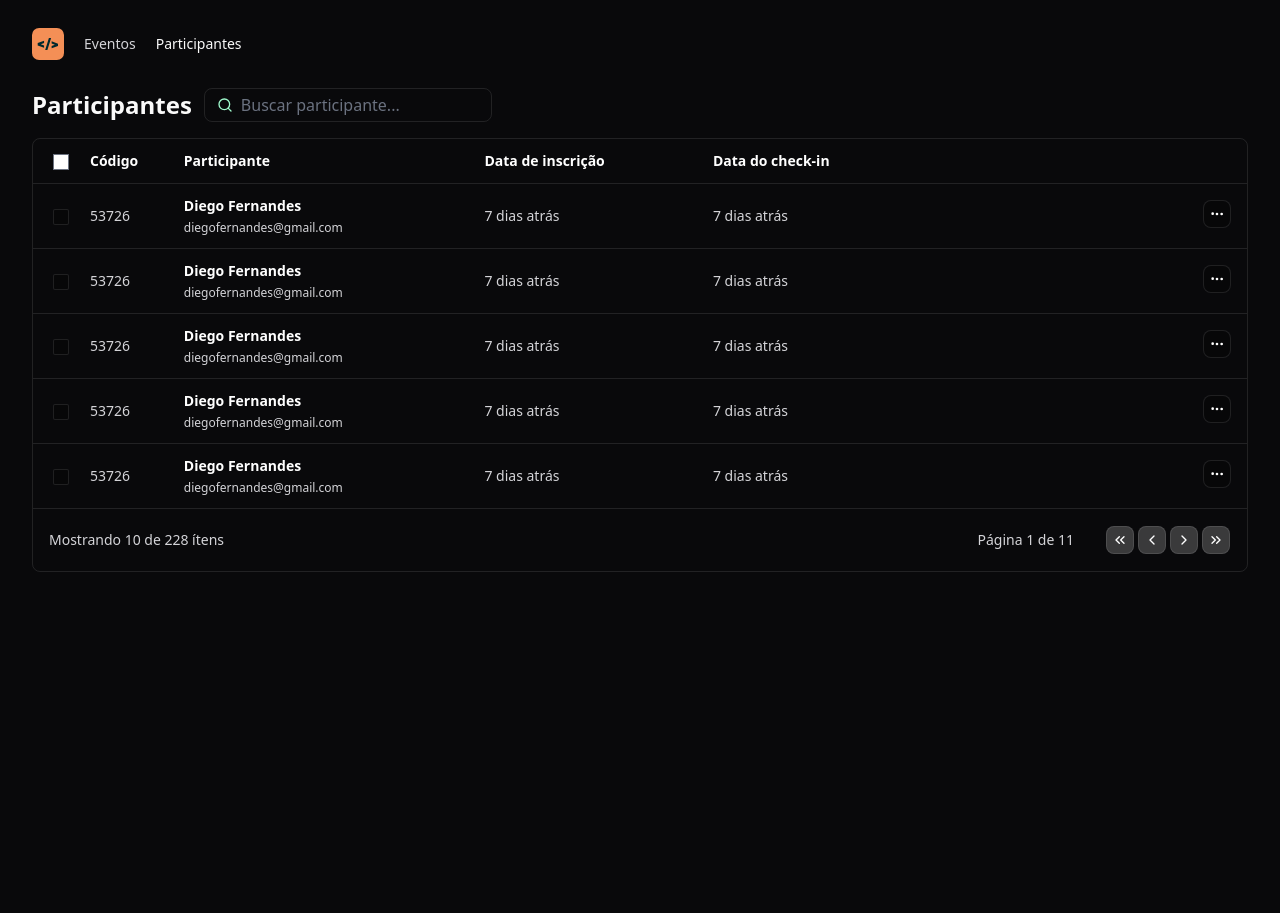
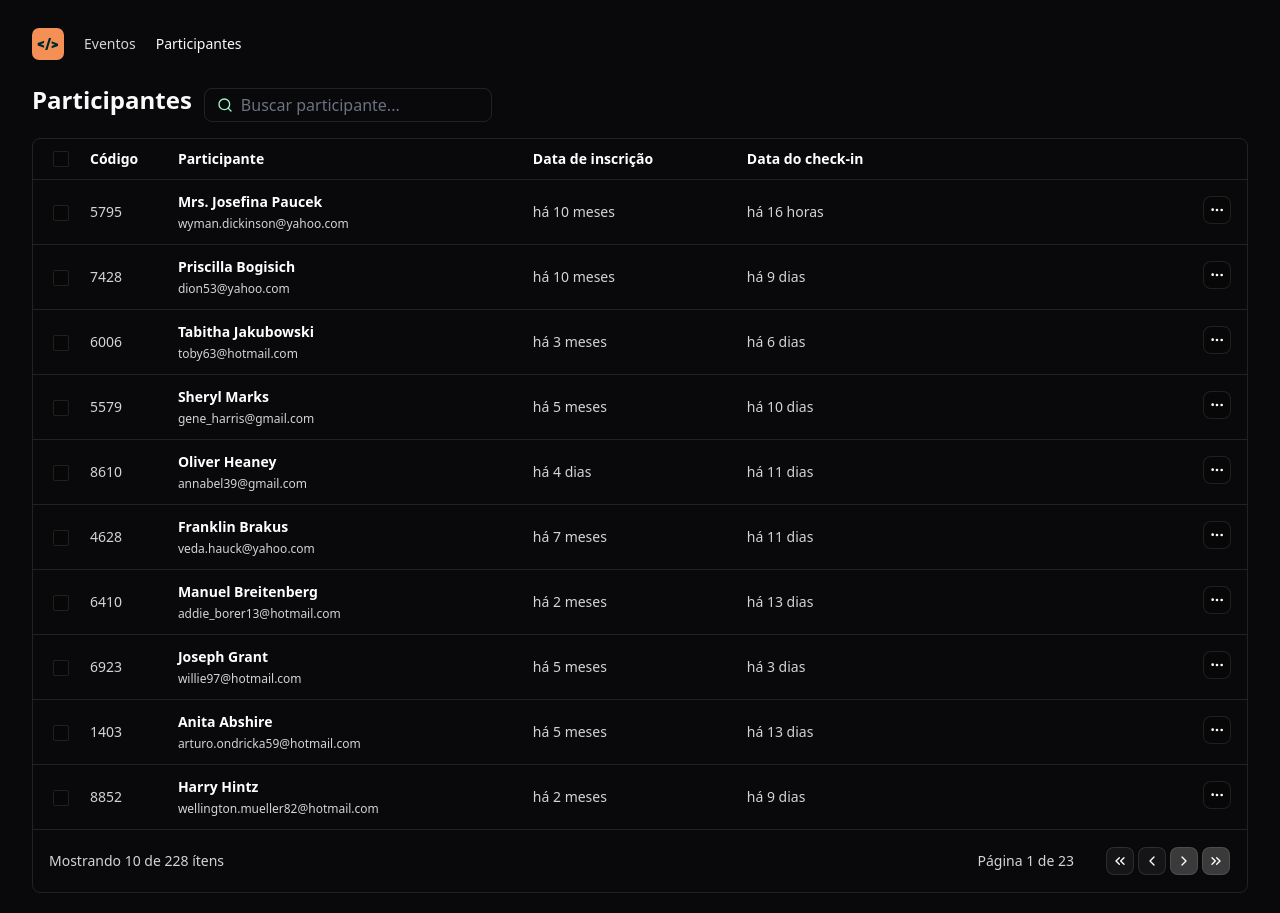
Before and after one commit to AleferReinert/pass.in-react, a React (Vite) app: page / in a window 1280 px wide. Before the commit the page ends 800 px from the top, so only its background shows below. Built offline with nearby package versions, Linux system fonts and the light colour scheme.

Commit message:
Concluido aula 2

```diff
--- a/package.json
+++ b/package.json
@@ -10,10 +10,12 @@
     "preview": "vite preview"
   },
   "dependencies": {
+    "dayjs": "^1.11.10",
     "react": "^18.2.0",
     "react-dom": "^18.2.0"
   },
   "devDependencies": {
+    "@faker-js/faker": "^8.4.1",
     "@tailwindcss/forms": "^0.5.7",
     "@types/react": "^18.2.66",
     "@types/react-dom": "^18.2.22",
--- a/src/components/AttendeeList.tsx
+++ b/src/components/AttendeeList.tsx
@@ -1,55 +1,78 @@
-import { PaginationButton } from './PaginationButton'
+import { Checkbox } from './Checkbox'
+import { IconButton } from './IconButton'
+import { Table } from './Table'
+import { TableHeader } from './TableHeader'
+import { attendess } from '../data/attendees'
+import { useState } from 'react'
+import ChevronLeftIcon from '../assets/chevron-left-icon.svg'
+import ChevronRightIcon from '../assets/chevron-right-icon.svg'
+import ChevronDoubleLeftIcon from '../assets/chevron-double-left-icon.svg'
+import ChevronDoubleRightIcon from '../assets/chevron-double-right-icon.svg'
 import MagnifyingGlassIcon from '../assets/magnifying-glass-icon.svg'
 import ThreeDotsIcon from '../assets/three-dots-icon.svg'
-import ChevronDoubleLeftIcon from '../assets/chevron-double-left-icon.svg'
-import ChevronLeftIcon from '../assets/chevron-left-icon.svg'
-import ChevronRightIcon from '../assets/chevron-right-icon.svg'
-import ChevronDoubleRightIcon from '../assets/chevron-double-right-icon.svg'
+import dayjs from 'dayjs'
+import relativeTime from 'dayjs/plugin/relativeTime'
+import 'dayjs/locale/pt-br'
+
+dayjs.extend(relativeTime)
+dayjs.locale('pt-br')
 
 export function AttendeeList() {
+    const [page, setPage] = useState(1)
+    const itemsPerPage = 10
+    const totalPages = Math.ceil(attendess.length / itemsPerPage)
+
+    function firstPage() {setPage(1)}
+    function prevPage() {setPage(page - 1)}
+    function nextPage() {setPage(page + 1)}
+    function lastPage() {setPage(totalPages)}
+
     return (
         <div className='flex flex-col gap-4'>
-            <div className='flex gap-3 items-center'>
-                <h1 className='text-2xl font-bold'>Participantes</h1>
+            <div className='flex gap-3'>
+                <h1 className='text-2xl font-bold -mt-1'>Participantes</h1>
                 <div className='flex gap-2 pl-3 rounded-lg w-72 border border-white/10 text-sm h-[34px] items-center'>
                     <img src={MagnifyingGlassIcon} className='size-4' />
-                    <input type='text' placeholder='Buscar participante...' className='border-0 h-auto p-0 bg-transparent flex-1 outline-none' />
+                    <input
+                        type='text'
+                        placeholder='Buscar participante...'
+                        className='border-0 h-auto p-0 bg-transparent flex-1 outline-none focus:ring-0'
+                    />
                 </div>
             </div>
-            <div className='border border-white/10 rounded-lg'>
-                <table className='w-full text-left text-sm text-zinc-300'>
+            <Table>
                 <thead className='text-white'>
                     <tr>
-                            <th className='py-3 px-5 w-0 font-semibold'><input type='checkbox' name='' id=''/></th>
-                            <th className='py-3 font-semibold'>Código</th>
-                            <th className='py-3 font-semibold'>Participante</th>
-                            <th className='py-3 font-semibold'>Data de inscrição</th>
-                            <th className='py-3 font-semibold'>Data do check-in</th>
-                            <th className='py-3 font-semibold'></th>
+                        <th className='py-3 px-5 leading-none w-0'>
+                            <Checkbox />
+                        </th>
+                        <TableHeader>Código</TableHeader>
+                        <TableHeader>Participante</TableHeader>
+                        <TableHeader>Data de inscrição</TableHeader>
+                        <TableHeader>Data do check-in</TableHeader>
+                        <TableHeader></TableHeader>
                     </tr>
                 </thead>
                 <tbody>
-                        {Array.from({length: 5}).map((_, index)=>{
+                    {attendess.slice((page - 1) * itemsPerPage, page * itemsPerPage).map((attendee)=>{
                         return (
-                                <tr key={index} className='border-t border-white/10 hover:bg-white/5'>
+                            <tr key={attendee.id} className='border-t border-white/10 hover:bg-white/5 transition-all'>
                                 <td className='py-3 px-5'>
-                                        <input type='checkbox' className='border size-4 bg-black/20 rounded-sm border-white/10' />
+                                    <Checkbox />
                                 </td>
-                                    <td>53726</td>
+                                <td>{attendee.id}</td>
                                 <td className='py-3 flex flex-col gap-1'>
                                     <div className='font-semibold text-white'>
-                                            Diego Fernandes
+                                        {attendee.name}
                                     </div>
                                     <div className='text-xs'>
-                                            diegofernandes@gmail.com
+                                        {attendee.email}
                                     </div>
                                 </td>
-                                    <td>7 dias atrás</td>
-                                    <td>7 dias atrás</td>
+                                <td>{dayjs().to(attendee.createdAt)}</td>
+                                <td>{dayjs().to(attendee.checkedInAt)}</td>
                                 <td className='text-right px-4'>
-                                        <button className='border border-white/10 rounded-lg size-7 bg-black/20'>
-                                            <img src={ThreeDotsIcon} className='size-4 m-auto' />
-                                        </button>
+                                    <IconButton theme='dark' icon={ThreeDotsIcon} />
                                 </td>
                             </tr>
                         )
@@ -58,25 +81,44 @@ export function AttendeeList() {
                 <tfoot className='border-t border-white/10'>
                     <tr>
                         <td colSpan={4} className='p-4'>
-                                Mostrando 10 de 228 ítens
+                            Mostrando {itemsPerPage} de {attendess.length} ítens
                         </td>
                         <td colSpan={2} className='text-right'>
                             <div className='p-4 inline-flex gap-8 items-center'>
                                 <span>
-                                        Página 1 de 11
+                                    Página {page} de {totalPages}
                                 </span>
                                 <nav className='flex gap-1'>
-                                        <PaginationButton title='Primeira página' icon={ChevronDoubleLeftIcon} />
-                                        <PaginationButton title='Página anterior' icon={ChevronLeftIcon} />
-                                        <PaginationButton title='Próxima página' icon={ChevronRightIcon} />
-                                        <PaginationButton title='Última página' icon={ChevronDoubleRightIcon} />
+                                    <IconButton
+                                        title='Primeira página'
+                                        icon={ChevronDoubleLeftIcon}
+                                        onClick={firstPage}
+                                        disabled={page == 1}
+                                    />
+                                    <IconButton
+                                        title='Página anterior'
+                                        icon={ChevronLeftIcon}
+                                        onClick={prevPage}
+                                        disabled={page == 1}
+                                    />
+                                    <IconButton
+                                        title='Próxima página'
+                                        icon={ChevronRightIcon}
+                                        onClick={nextPage}
+                                        disabled={page == totalPages}
+                                    />
+                                    <IconButton
+                                        title='Última página'
+                                        icon={ChevronDoubleRightIcon}
+                                        onClick={lastPage}
+                                        disabled={page == totalPages}
+                                    />
                                 </nav>
                             </div>
                         </td>
                     </tr>
                 </tfoot>
-                </table>
-            </div>
+            </Table>
         </div>
     )
 }
--- /dev/null
+++ b/src/components/Checkbox.tsx
@@ -0,0 +1,5 @@
+export function Checkbox() {
+    return (
+        <input type='checkbox' className='border size-4 bg-black/20 rounded-sm border-white/10' />
+    )
+}
--- /dev/null
+++ b/src/components/IconButton.tsx
@@ -0,0 +1,21 @@
+import { ComponentProps, ReactNode } from 'react'
+
+interface IconButtonProps extends ComponentProps<'button'> {
+    icon: ReactNode
+    theme?: 'dark' | 'light'
+}
+
+export function IconButton({theme, ...props}: IconButtonProps){
+    const commomStyles = 'border border-white/10 rounded-lg size-7 hover:bg-orange-400 transition-all ';
+    const themeLight = commomStyles + 'bg-white/20 disabled:bg-white/5';
+    const themeDark = commomStyles + 'bg-black/20';
+
+    return(
+        <button
+            {...props}
+            className={theme === 'dark' ? themeDark : themeLight}
+        >
+            <img src={props.icon} className='size-4 m-auto' />
+        </button>
+    )
+}
--- a/src/components/PaginationButton.tsx
+++ /dev/null
@@ -1,14 +0,0 @@
-import { ReactNode } from 'react'
-
-interface PaginationButtonProps {
-    title: string
-    icon: ReactNode
-}
-
-export function PaginationButton(props: PaginationButtonProps){
-    return(
-        <button title={props.title} className='border border-white/10 rounded-lg size-7 bg-white/20'>
-            <img src={props.icon} className='size-4 m-auto' />
-        </button>
-    )
-}
--- /dev/null
+++ b/src/components/Table.tsx
@@ -0,0 +1,11 @@
+import { ComponentProps } from 'react'
+
+interface TableProps extends ComponentProps<'table'> {}
+
+export function Table(props: TableProps) {
+    return (
+        <div className='border border-white/10 rounded-lg'>
+            <table {...props} className='w-full text-left text-sm text-zinc-300' />
+        </div>
+    )
+}
--- /dev/null
+++ b/src/components/TableHeader.tsx
@@ -0,0 +1,9 @@
+import { ComponentProps } from 'react';
+
+interface TableHeaderProps extends ComponentProps<'th'> {}
+
+export function TableHeader(props: TableHeaderProps) {
+    return (
+        <th {...props} className='font-semibold' />
+    )
+}
--- /dev/null
+++ b/src/data/attendees.ts
@@ -0,0 +1,11 @@
+import { faker } from '@faker-js/faker';
+
+export const attendess = Array.from({length: 228}).map(()=>{
+    return {
+        id: faker.number.int({min: 1000, max: 9999}),
+        name: faker.person.fullName(),
+        email: faker.internet.email().toLowerCase(),
+        createdAt: faker.date.past(),
+        checkedInAt: faker.date.recent({days: 14})
+    }
+})
```
Also changed, not shown: 1 other file (tests, documents, lock files or other folders). Lines whose indentation alone changed are shown as unchanged.
